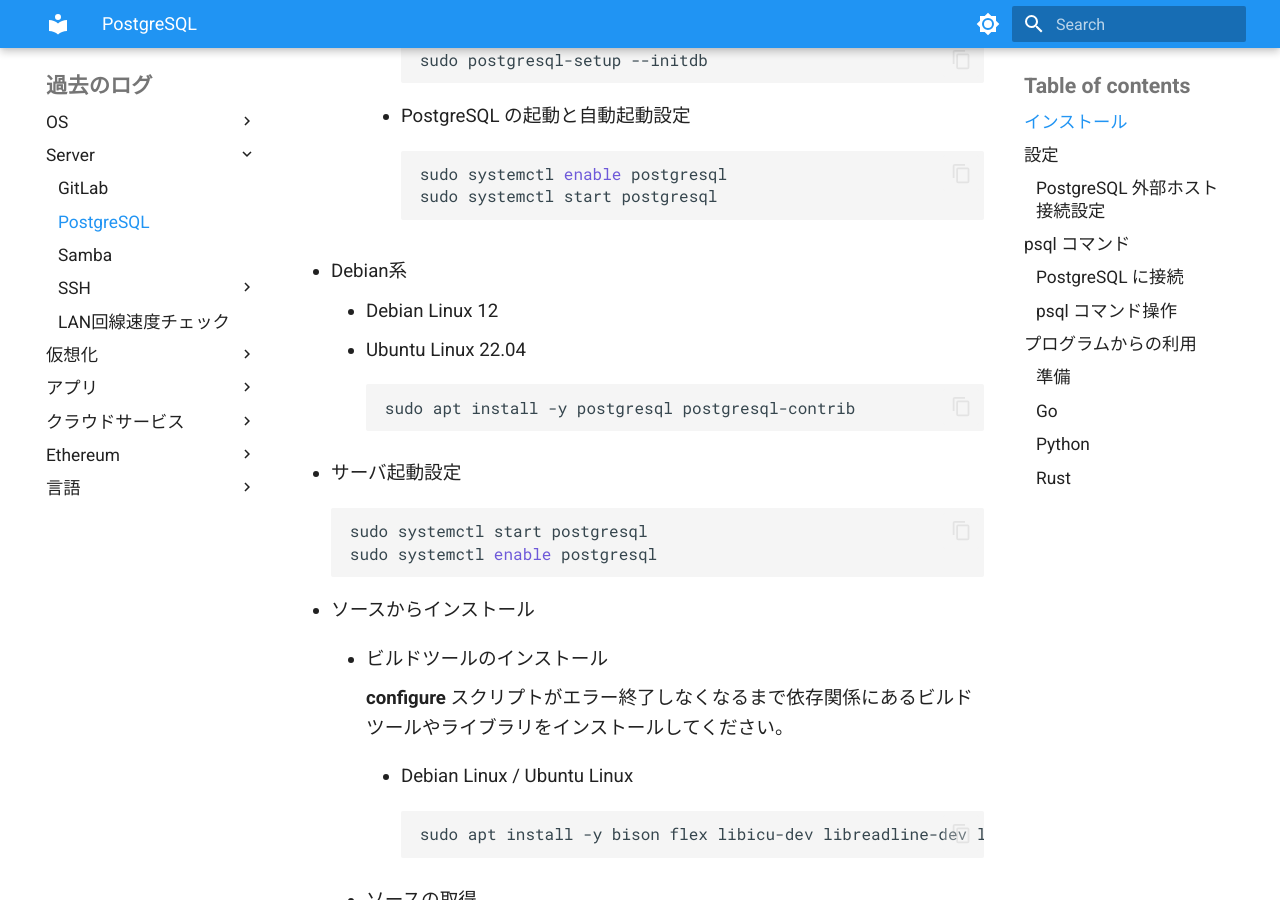
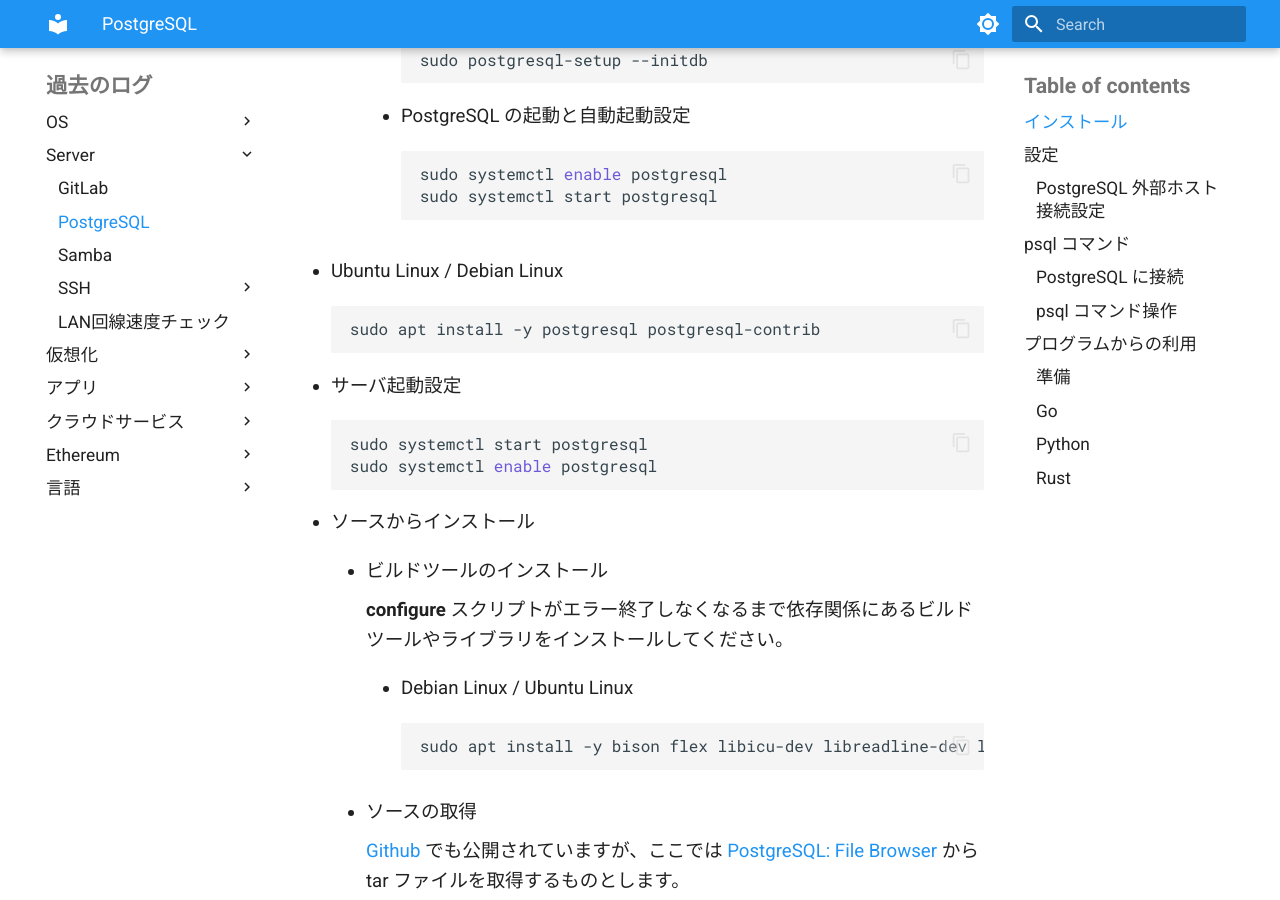
Before and after one commit to nynaka/website, an MkDocs documentation site: the page built from docs/server/postgresql.md, in a window 1280 px wide and 900 px high, scrolled down 1388 px. Built offline with MkDocs 1.6.1 and Material for MkDocs 9.7.7, drawn with Linux system fonts in a browser that asks for light colours.

Commit message:
Debian、Ubuntuの書式変更

````diff
--- a/docs/server/postgresql.md
+++ b/docs/server/postgresql.md
@@ -73,13 +73,11 @@ PostgreSQL
             ```
 
 
-- Debian系
-    - Debian Linux 12
-    - Ubuntu Linux 22.04
+- Ubuntu Linux / Debian Linux
 
-        ```bash
-        sudo apt install -y postgresql postgresql-contrib
-        ```
+    ```bash
+    sudo apt install -y postgresql postgresql-contrib
+    ```
 
 - サーバ起動設定
 
````
